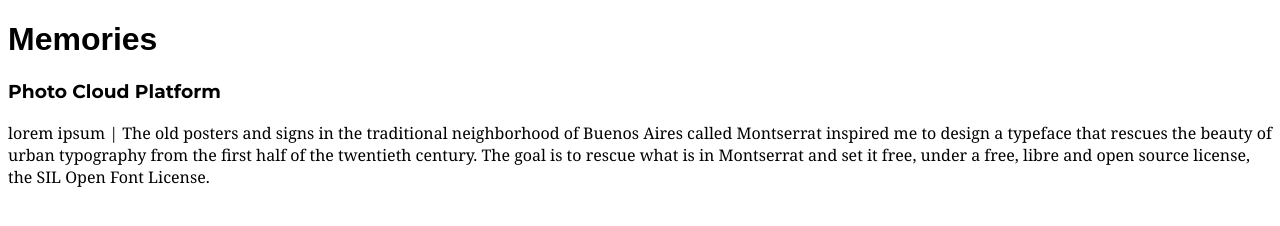
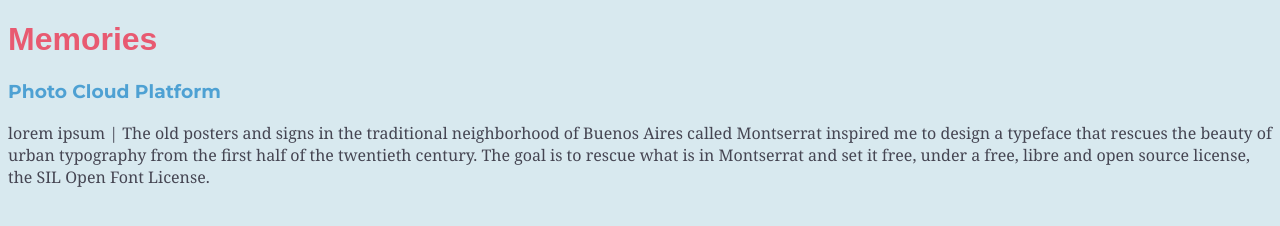
Before and after one commit to cctina/ex-memory, a plain HTML site: page index.html in a window 1280 px wide. Drawn offline with nearby package versions, Linux system fonts and the light colour scheme; a web font is replaced by a local one.

Commit message:
Set theme colors

```diff
--- a/css/style.css
+++ b/css/style.css
@@ -1,6 +1,20 @@
 @font-face {
 	font-family: 'PunkboyRegular';
 	src: url('../fonts/punkboy_tbs.ttf');
+}
+
+body {
+	font-family: Georgia, Times, serif;
+	/*background: #e0e3da url('../images/cork-wallet.png') repeat;*/
+	background: #d8e9ef;
+	color: #454552;
+}
+
+.color-main-1 {
+	color: #e85a71;
+}
+.color-main-2 {
+	color: #4ea1d3;
 }
 
 .font-punkboy {
@@ -9,7 +23,3 @@
 .font-montserrat {
 	font-family: Montserrat, Georgia, serif;
 }
-
-p {
-	font-family: Georgia, Times, serif;
-}
--- a/index.html
+++ b/index.html
@@ -10,8 +10,8 @@
 	<link rel="stylesheet" type="text/css" href="css/style.css">
 </head>
 <body>
-	<h1 class='font-punkboy'>Memories</h1>
-	<h3 class='font-montserrat'>Photo Cloud Platform</h3>
+	<h1 class='font-punkboy color-main-1'>Memories</h1>
+	<h3 class='font-montserrat color-main-2'>Photo Cloud Platform</h3>
 	<p>lorem ipsum | The old posters and signs in the traditional neighborhood of Buenos Aires called Montserrat inspired me to design a typeface that rescues the beauty of urban typography from the first half of the twentieth century. The goal is to rescue what is in Montserrat and set it free, under a free, libre and open source license, the SIL Open Font License.</p>
 	<!-- jQuery -->
 	<script src="https://code.jquery.com/jquery-2.2.4.min.js" integrity="sha256-BbhdlvQf/xTY9gja0Dq3HiwQF8LaCRTXxZKRutelT44=" crossorigin="anonymous"></script>
```
Also changed, not shown: images/cork-wallet.png (added).
